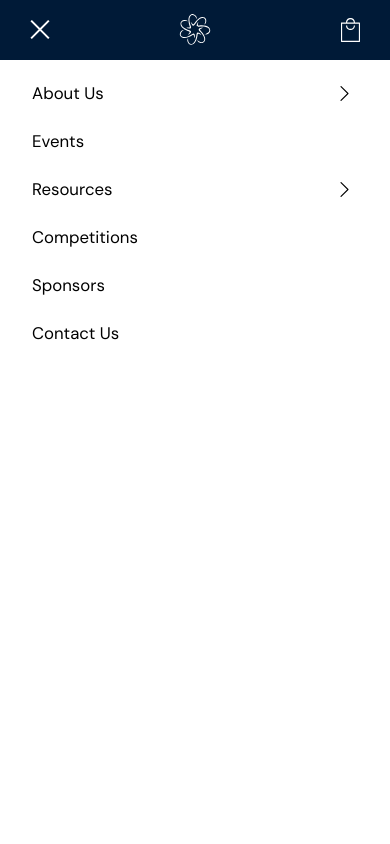
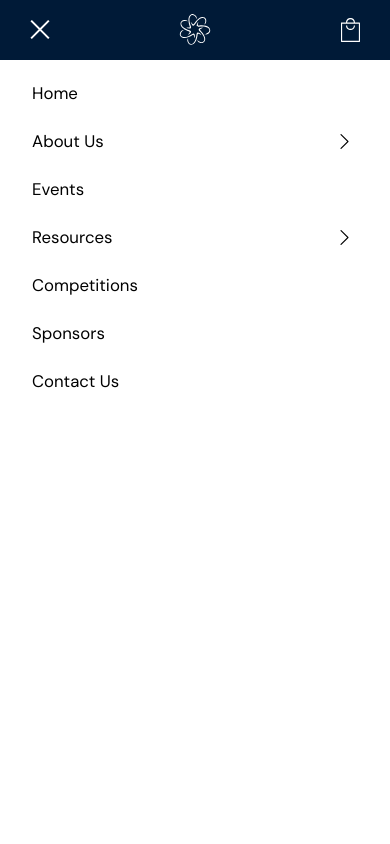
Before and after one commit to MathSocUNSW/mathsoc-website, a Next.js app in the folder frontend/: page / in a window 390 px wide. Both pictures are taken after a click on the button 40 px from the left and 30 px from the top of the page. Shown: the top 844 px of the page. Built offline with nearby package versions, Linux system fonts and the light colour scheme.

Commit message:
added mobileOnly check for home page

```diff
--- a/frontend/src/components/NavItem.tsx
+++ b/frontend/src/components/NavItem.tsx
@@ -4,22 +4,24 @@ import Link from "next/link";
 import { Typography } from "@material-ui/core";
 
 // Component Imports
-import { navLink } from "src/data/navLinksData";
 import NavDropdown from "./NavDropdown";
 
 // Styling
 import styles from "src/styles/NavItem.module.scss";
+
+// Data
+import { navLink } from "src/data/navLinksData";
 
 // Clean up, use extend
 interface NavItemProps extends navLink {
   setOpen: React.Dispatch<React.SetStateAction<boolean>>;
 }
 
-const NavItem: React.FC<NavItemProps> = ({ name, route, dropdown, setOpen }) => {
+const NavItem: React.FC<NavItemProps> = ({ name, route, dropdown, mobileOnly, setOpen }) => {
   const [isExpanded, setExpanded] = useState(false);
 
   return (
-    <li className={styles.navItem}>
+    <li className={mobileOnly ? `${styles.navItem} ${styles.mobileOnly}` : styles.navItem}>
       <Link href={route}>
         <a className={styles.navLink} onClick={() => setOpen(false)}>
           <Typography style={{ color: "inherit" }}>{name}</Typography>
--- a/frontend/src/data/navLinksData.ts
+++ b/frontend/src/data/navLinksData.ts
@@ -8,9 +8,16 @@ export interface navLink {
   name: string;
   route: string;
   dropdown: subPage[];
+  mobileOnly: boolean;
 }
 
 const navLinks: navLink[] = [
+  {
+    name: "Home",
+    route: "/",
+    dropdown: [],
+    mobileOnly: true
+  },
   {
     name: "About Us",
     route: "/about",
@@ -23,12 +30,14 @@ const navLinks: navLink[] = [
         subRoute: "/files/general/Constitution-and-GRPP-2021.pdf",
         externalRoute: true
       }
-    ]
+    ],
+    mobileOnly: false
   },
   {
     name: "Events",
     route: "/events",
-    dropdown: []
+    dropdown: [],
+    mobileOnly: false
   },
   {
     name: "Resources",
@@ -50,22 +59,26 @@ const navLinks: navLink[] = [
         subRoute: "/files/resources/misc/HSC-Tips-and-Tricks-Booklet-2019.pdf",
         externalRoute: true
       }
-    ]
+    ],
+    mobileOnly: false
   },
   {
     name: "Competitions",
     route: "/competitions",
-    dropdown: []
+    dropdown: [],
+    mobileOnly: false
   },
   {
     name: "Sponsors",
     route: "/sponsors",
-    dropdown: []
+    dropdown: [],
+    mobileOnly: false
   },
   {
     name: "Contact Us",
     route: "/contact",
-    dropdown: []
+    dropdown: [],
+    mobileOnly: false
   }
 ];
 
--- a/frontend/src/styles/NavItem.module.scss
+++ b/frontend/src/styles/NavItem.module.scss
@@ -3,8 +3,14 @@
 .navItem {
   display: flex;
   position: relative;
+  &.mobileOnly {
+    display: none;
+  }
   @media screen and (max-width: $mobile) {
     position: static;
+    &.mobileOnly {
+      display: flex;
+    }
   }
 }
 
```
